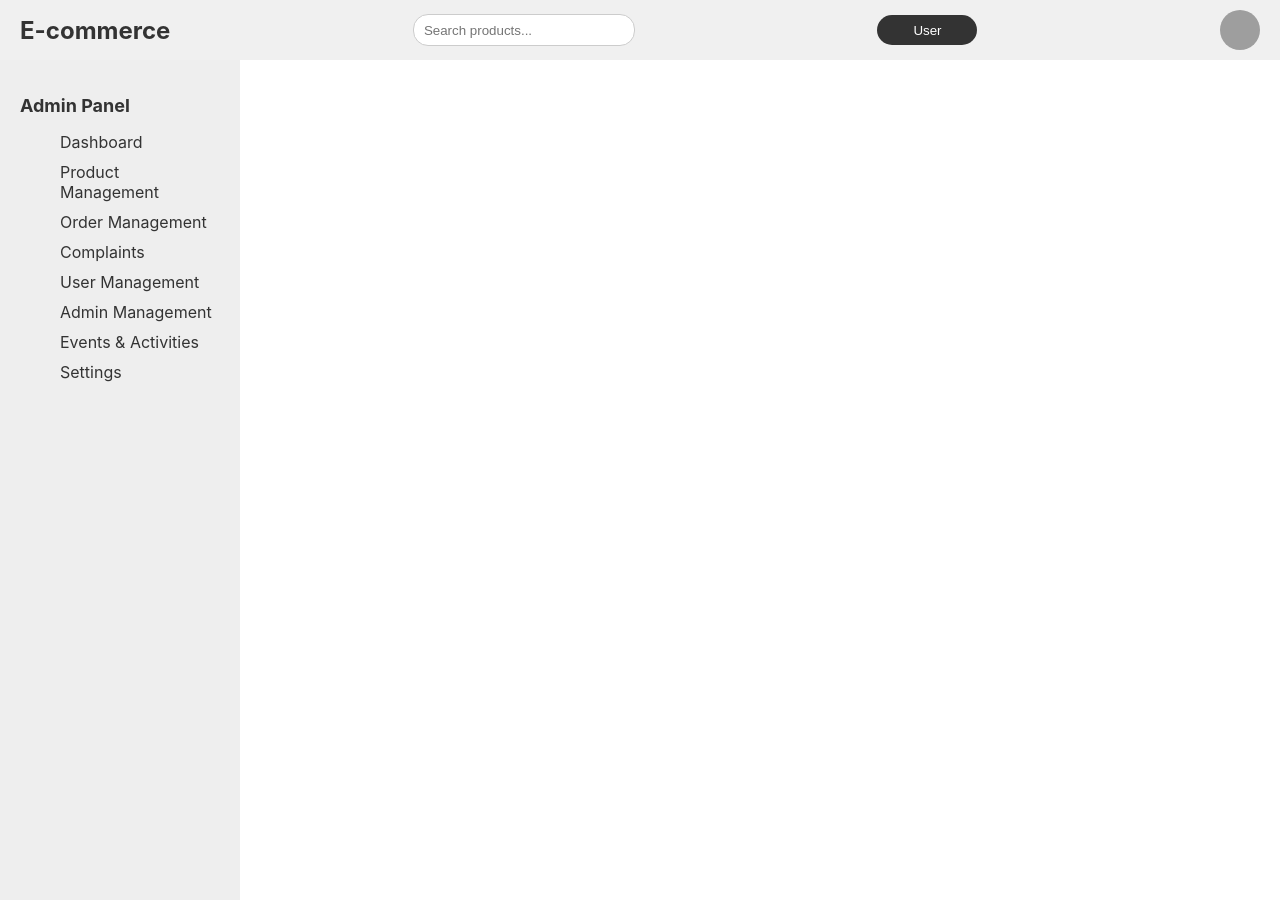
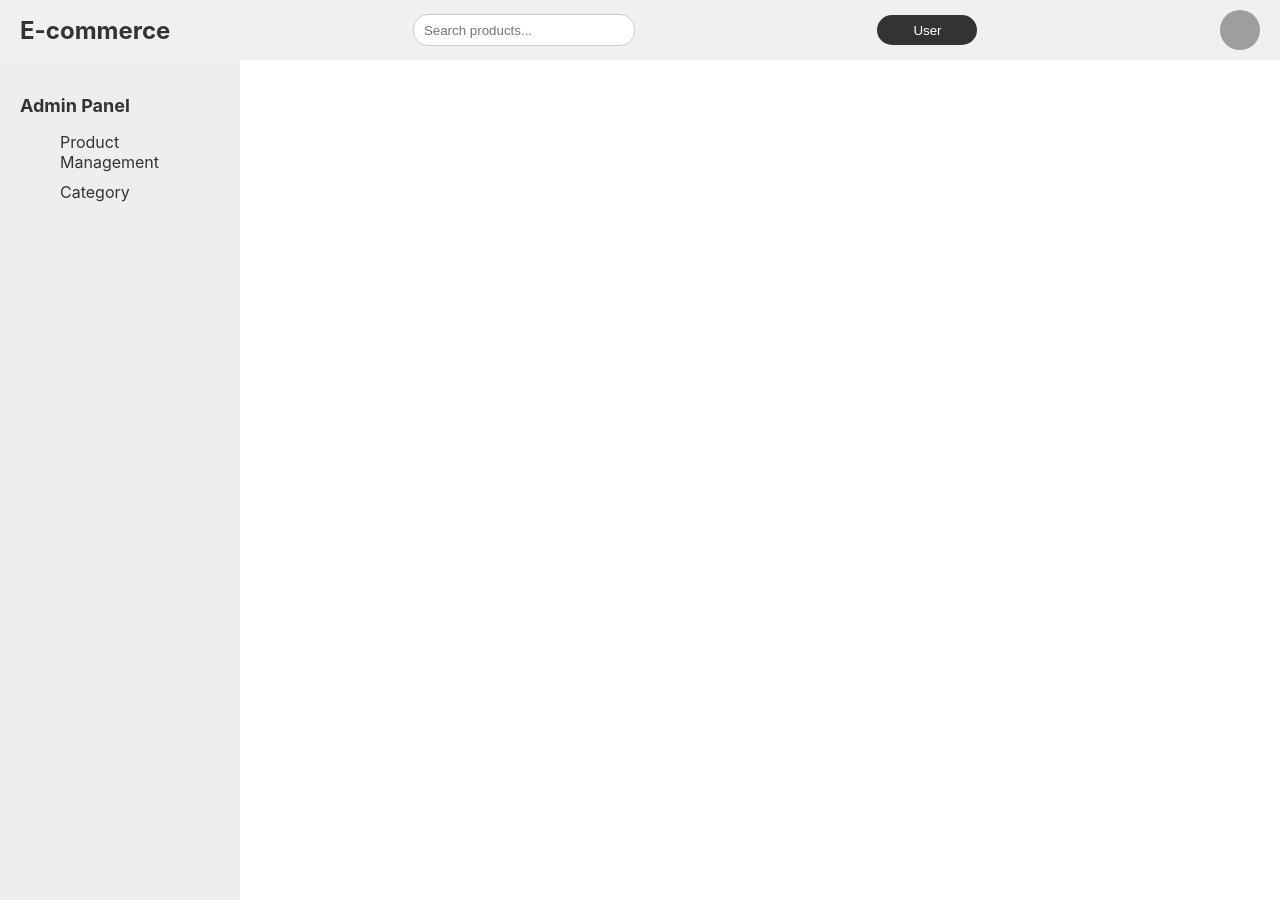
Before and after one commit to LakshmithaVaithilingam/e-commerce-react, a React (Create React App) app: page / in a window 1280 px wide. Built offline with nearby package versions, Linux system fonts and the light colour scheme; grey boxes are pictures that could not be loaded.

Commit message:
Update left panel

```diff
--- a/src/components/LeftPanel.js
+++ b/src/components/LeftPanel.js
@@ -43,28 +43,10 @@ const LeftPanel = () => {
       <LeftPanelTitle>Admin Panel</LeftPanelTitle>
       <LeftPanelList>
         <LeftPanelItem>
-          <LeftPanelLink to="/dashboard">Dashboard</LeftPanelLink>
-        </LeftPanelItem>
-        <LeftPanelItem>
           <LeftPanelLink to="/product-management">Product Management</LeftPanelLink>
         </LeftPanelItem>
         <LeftPanelItem>
-          <LeftPanelLink to="/order-management">Order Management</LeftPanelLink>
-        </LeftPanelItem>
-        <LeftPanelItem>
-          <LeftPanelLink to="/complaints">Complaints</LeftPanelLink>
-        </LeftPanelItem>
-        <LeftPanelItem>
-          <LeftPanelLink to="/user-management">User Management</LeftPanelLink>
-        </LeftPanelItem>
-        <LeftPanelItem>
-          <LeftPanelLink to="/admin-management">Admin Management</LeftPanelLink>
-        </LeftPanelItem>
-        <LeftPanelItem>
-          <LeftPanelLink to="/events-activities">Events & Activities</LeftPanelLink>
-        </LeftPanelItem>
-        <LeftPanelItem>
-          <LeftPanelLink to="/settings">Settings</LeftPanelLink>
+        <LeftPanelLink to="/category">Category</LeftPanelLink>
         </LeftPanelItem>
       </LeftPanelList>
     </LeftPanelContainer>
```
